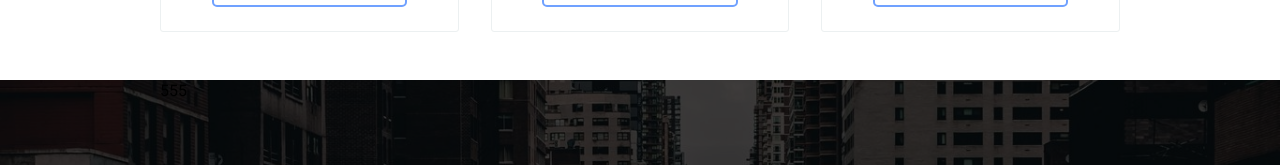
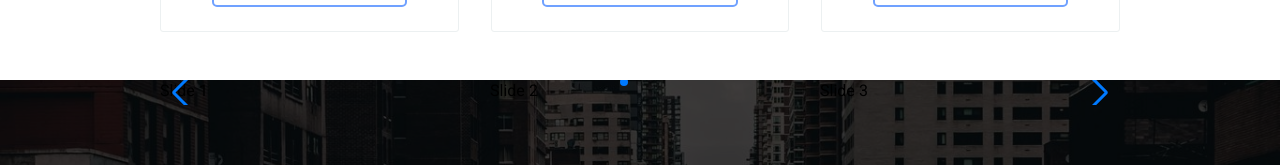
Before and after one commit to randomhex1998/logo_react, a React (Create React App) app: page / in a window 1280 px wide. Shown: the part 3667-3832 px from the top of the page. Built offline with nearby package versions, Linux system fonts and the light colour scheme.

Commit message:
add-swiper-in-custpmerSlide

```diff
--- a/src/components/Customers/Customers.jsx
+++ b/src/components/Customers/Customers.jsx
@@ -1,11 +1,12 @@
 import React from 'react';
+import CustSlide from './CustomersSlide';
 
 const Customers = () => {
     return (
         <div className='customers'>
                 <div className='card-overly'>
                     <div className='container'>
-                    555
+                        <CustSlide/>
                      </div>
             </div>
         </div>
--- a/src/components/Customers/CustomersSlide.jsx
+++ b/src/components/Customers/CustomersSlide.jsx
@@ -0,0 +1,43 @@
+import React, { useRef, useState } from "react";
+// Import Swiper React components
+import { Swiper, SwiperSlide } from "swiper/react";
+
+// Import Swiper styles
+import "swiper/css";
+import "swiper/css/pagination";
+import "swiper/css/navigation";
+
+// import "./styles.css";
+
+// import required modules
+import { Pagination, Navigation } from "swiper";
+
+export default function CustSlide() {
+  return (
+    <>
+      <Swiper
+        slidesPerView={3}
+        spaceBetween={30}
+        slidesPerGroup={3}
+        loop={true}
+        loopFillGroupWithBlank={true}
+        pagination={{
+          clickable: true,
+        }}
+        navigation={true}
+        modules={[Pagination, Navigation]}
+        className="mySwiper"
+      >
+        <SwiperSlide>Slide 1</SwiperSlide>
+        <SwiperSlide>Slide 2</SwiperSlide>
+        <SwiperSlide>Slide 3</SwiperSlide>
+        <SwiperSlide>Slide 4</SwiperSlide>
+        <SwiperSlide>Slide 5</SwiperSlide>
+        <SwiperSlide>Slide 6</SwiperSlide>
+        <SwiperSlide>Slide 7</SwiperSlide>
+        <SwiperSlide>Slide 8</SwiperSlide>
+        <SwiperSlide>Slide 9</SwiperSlide>
+      </Swiper>
+    </>
+  );
+}
```
